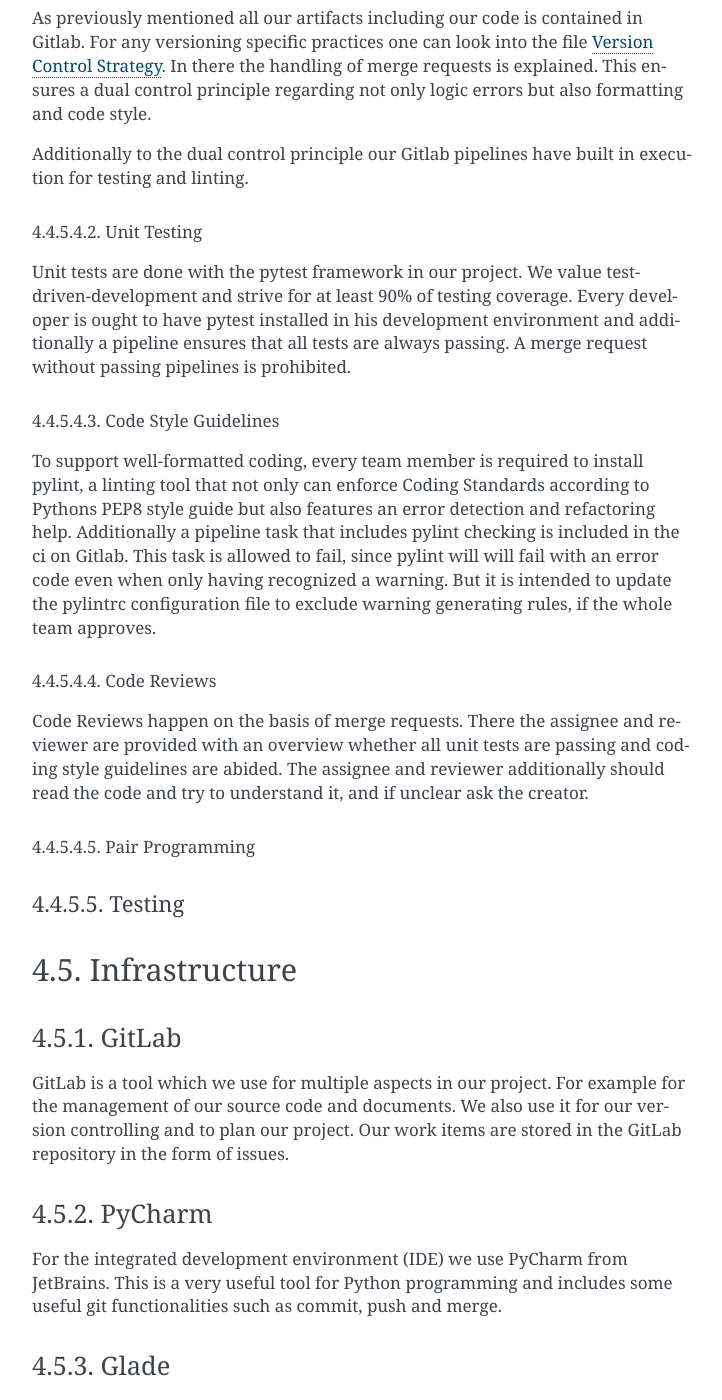
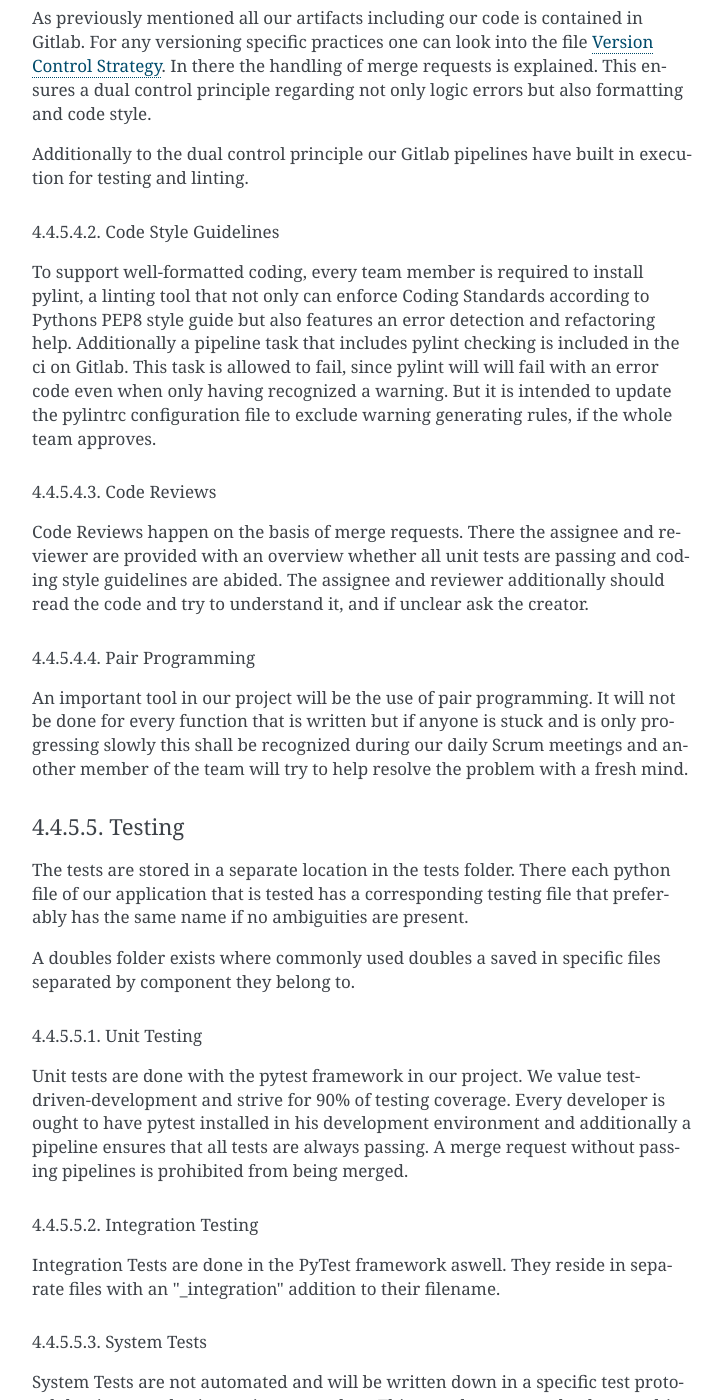
Before and after one commit to blackfennec-org/blackfennec, a Sphinx documentation site: the page built from docs/source/project_management/project_plan.rst, in a window 1280 px wide and 1400 px high, scrolled down 7709 px. Shown: the whole window, without its empty margins (388-1110 px from the left). Built offline with Sphinx 7.4.7, drawn with Linux system fonts in a browser that asks for light colours; some of the changed text lies outside the part shown.

Commit message:
Add subsection testing to QA

```diff
--- a/docs/source/project_management/project_plan.rst
+++ b/docs/source/project_management/project_plan.rst
@@ -267,11 +267,6 @@
 
 Additionally to the dual control principle our Gitlab pipelines have built in execution for testing and linting.
 
-Unit Testing
-~~~~~~~~~~~~
-
-Unit tests are done with the pytest framework in our project. We value test-driven-development and strive for at least 90% of testing coverage. Every developer is ought to have pytest installed in his development environment and additionally a pipeline ensures that all tests are always passing. A merge request without passing pipelines is prohibited.
-
 Code Style Guidelines
 ~~~~~~~~~~~~~~~~~~~~~
 
@@ -285,8 +280,29 @@
 Pair Programming
 ~~~~~~~~~~~~~~~~
 
+An important tool in our project will be the use of pair programming. It will not be done for every function that is written but if anyone is stuck and is only progressing slowly this shall be recognized during our daily Scrum meetings and another member of the team will try to help resolve the problem with a fresh mind.
+
 Testing
 ^^^^^^^
+
+The tests are stored in a separate location in the tests folder. There each python file of our application that is tested has a corresponding testing file that preferably has the same name if no ambiguities are present.
+
+A doubles folder exists where commonly used doubles a saved in specific files separated by component they belong to.
+
+Unit Testing
+~~~~~~~~~~~~
+
+Unit tests are done with the pytest framework in our project. We value test-driven-development and strive for 90% of testing coverage. Every developer is ought to have pytest installed in his development environment and additionally a pipeline ensures that all tests are always passing. A merge request without passing pipelines is prohibited from being merged.
+
+Integration Testing
+~~~~~~~~~~~~~~~~~~~
+
+Integration Tests are done in the PyTest framework aswell. They reside in separate files with an \"_integration\" addition to their filename.
+
+System Tests
+~~~~~~~~~~~~
+
+System Tests are not automated and will be written down in a specific test protocol that is created using an issue template. This way the tests can be done multiple times using the same template. As with the documentation of the project it is expected to append the test protocol when adding new functionality.
 
 Infrastructure
 **************
@@ -303,6 +319,14 @@
 This is a very useful tool for Python programming and includes some useful git functionalities such as commit,
 push and merge.
 
+PyTest
+------
+As our testing framework we use pytest that allows easy to write unit tests but meanwhile also support more complex tests if required. Additionally to test running it is also able to generate a coverage analysis that can be integrated with Gitlab.
+
+PyLint
+------
+Pylint is the linter used for our project. It can check for logical errors and formatting. The formatting guidelines used are close to the PEP 8 but differ in minor aspects. A plugin for an easy integration with the IDE PyCharm exists and is used.
+
 Glade
 -----
 For our graphical user interface (GUI) we use Glade. Glade is a rapid application development tool (RAD) and allows us
```
